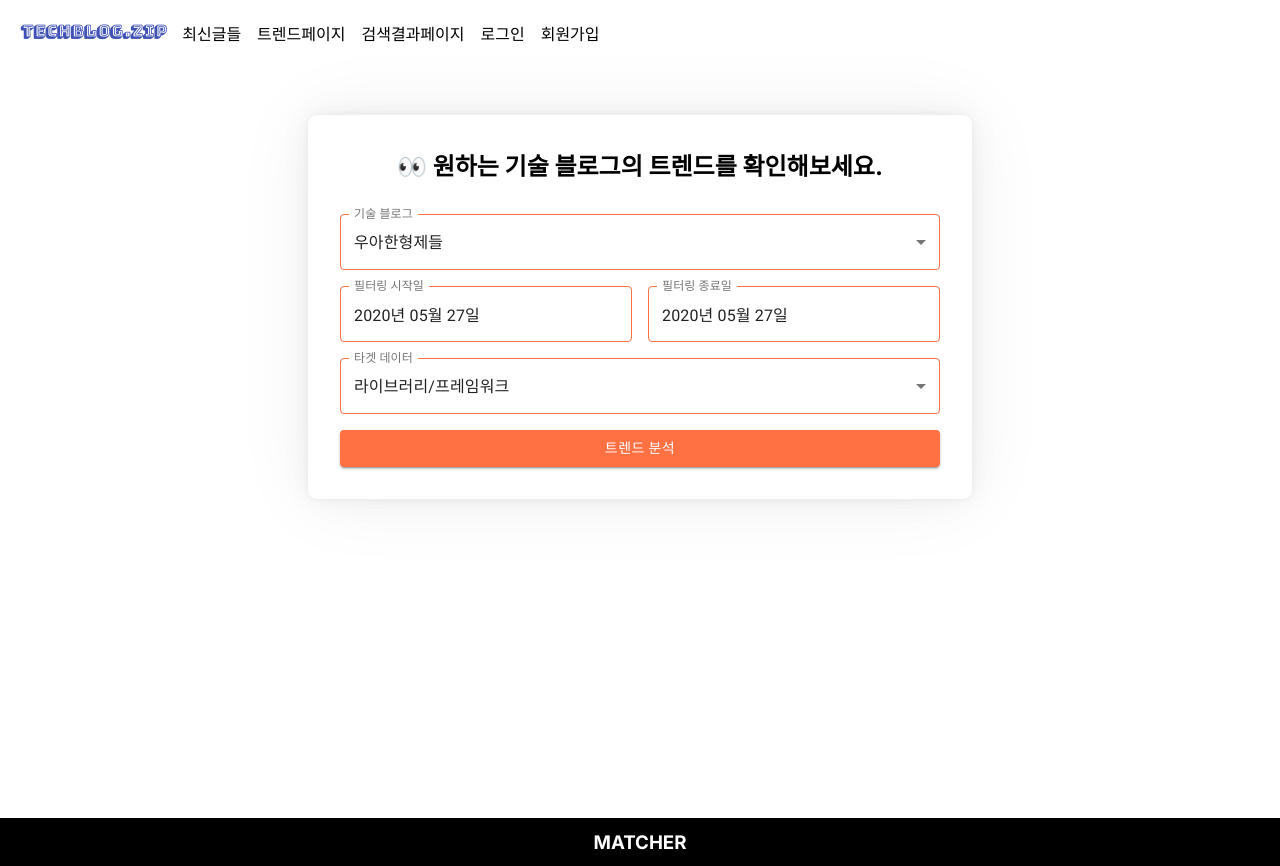
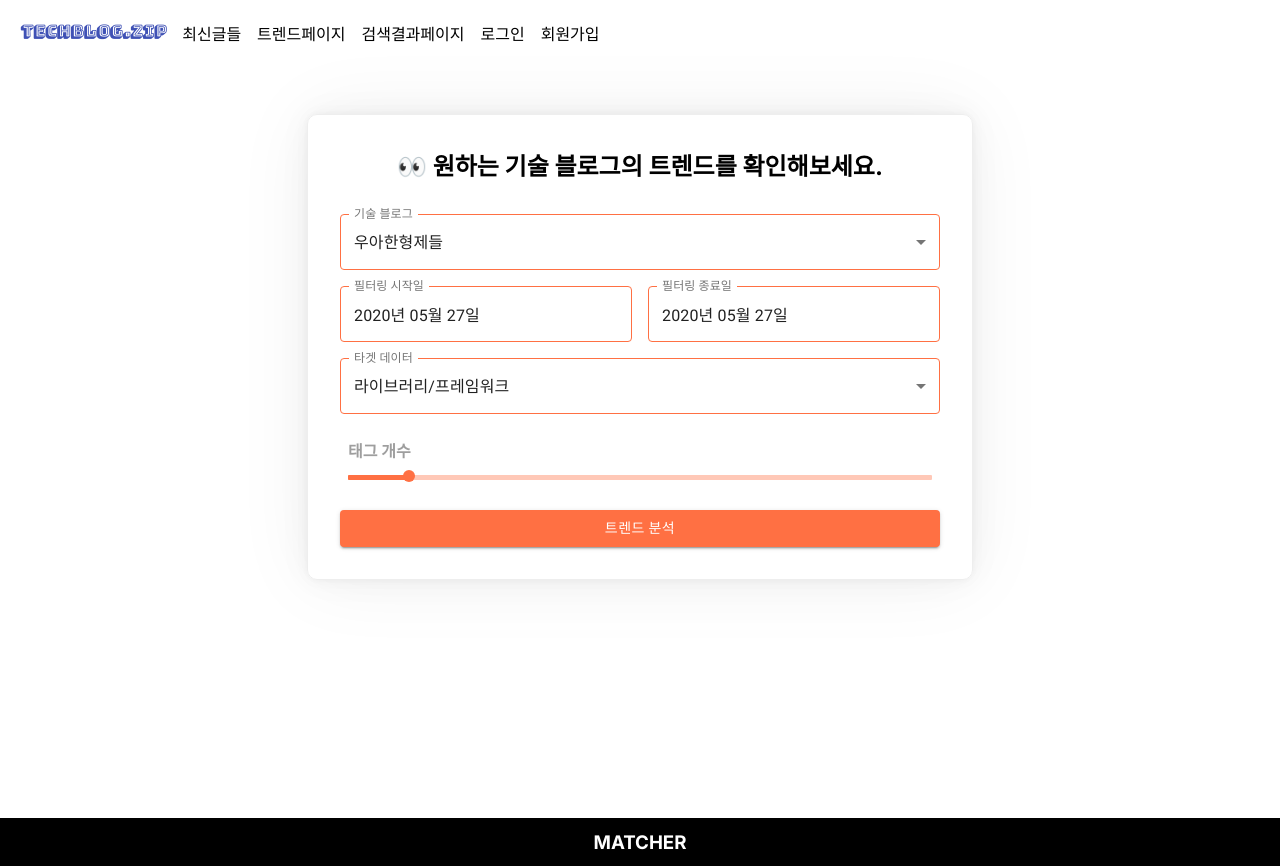
Before and after one commit to GAEBL/techblogzip, a React (Create React App) app in the folder frontend/: page /trend in a window 1280 px wide. Built offline with nearby package versions, Linux system fonts and the light colour scheme.

Commit message:
feat: 트렌드 폼 슬라이더 구현 (S02P31C103-131)

```diff
--- /dev/null
+++ b/frontend/src/components/Material/SimpleSlider.js
@@ -0,0 +1,24 @@
+import React from 'react';
+import styled from 'styled-components';
+import Slider from '@material-ui/core/Slider';
+import { StylesProvider } from '@material-ui/core';
+
+const CustomSlider = styled(Slider)`
+  &.MuiSlider-root {
+    color: ${({ theme }) => theme.mainColor};
+  }
+  .MuiSlider-rail,
+  .MuiSlider-track {
+    height: 5px;
+  }
+`;
+
+function SimpleSlider(props) {
+  return (
+    <StylesProvider injectFirst>
+      <CustomSlider {...props} />
+    </StylesProvider>
+  );
+}
+
+export default SimpleSlider;
--- a/frontend/src/pages/TrendPage/TrendForm.js
+++ b/frontend/src/pages/TrendPage/TrendForm.js
@@ -9,6 +9,7 @@ import DateFnsUtils from '@date-io/date-fns';
 import koLocale from 'date-fns/locale/ko';
 import { MuiPickersUtilsProvider } from '@material-ui/pickers';
 import companyLogoData from '../../lib/companyLogoData';
+import SimpleSlider from '../../components/Material/SimpleSlider';
 
 const TrendFormWrapper = styled.div`
   max-width: 600px;
@@ -34,13 +35,20 @@ const DateWrapper = styled.div`
   grid-gap: 1rem;
 `;
 
+const SliderWrapper = styled.div`
+  padding: 0.5rem 0.5rem 0 0.5rem;
+  h4 {
+    color: ${colors.grey[500]};
+  }
+`;
+
 function TrendForm(props) {
   const [trendForm, setTrendForm] = useState({
     company: 'WOOWABROS',
     start_date: new Date(),
     end_date: new Date(),
     target_data: 'lib',
-    tag_count: 2,
+    tag_count: 3,
   });
 
   const handleDateChange = (name, date) => {
@@ -68,11 +76,18 @@ function TrendForm(props) {
     });
   };
 
-  const onChange = (e) => {
+  const handleChange = (e) => {
     const { name, value } = e.target;
     setTrendForm({
       ...trendForm,
       [name]: value,
+    });
+  };
+
+  const handleSliderChange = (e, newValue) => {
+    setTrendForm({
+      ...trendForm,
+      tag_count: newValue,
     });
   };
 
@@ -89,7 +104,7 @@ function TrendForm(props) {
         select
         value={trendForm.company}
         name="company"
-        onChange={onChange}
+        onChange={handleChange}
       >
         {companyLogoData.map((data, i) => (
           <MenuItem key={i} value={data.name}>
@@ -116,7 +131,7 @@ function TrendForm(props) {
         select
         value={trendForm.target_data}
         name="target_data"
-        onChange={onChange}
+        onChange={handleChange}
       >
         {targetDatas.map((target, i) => (
           <MenuItem key={i} value={target.code}>
@@ -124,6 +139,18 @@ function TrendForm(props) {
           </MenuItem>
         ))}
       </SimpleTextField>
+      <SliderWrapper>
+        <h4>태그 개수</h4>
+        <SimpleSlider
+          name="tag_count"
+          value={trendForm.tag_count}
+          onChange={handleSliderChange}
+          valueLabelDisplay="auto"
+          min={1}
+          max={20}
+          step={1}
+        />
+      </SliderWrapper>
       <SimpleButton fullWidth>트렌드 분석</SimpleButton>
     </TrendFormWrapper>
   );
```
